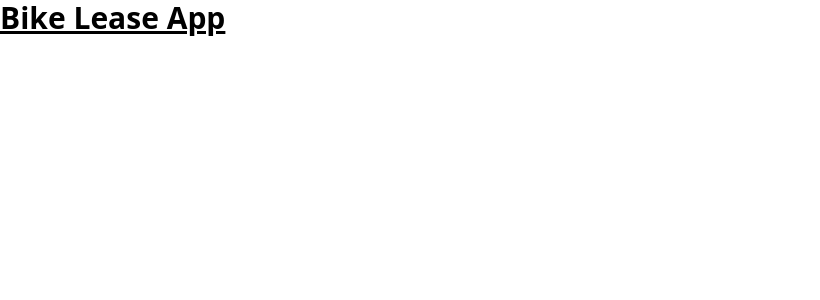
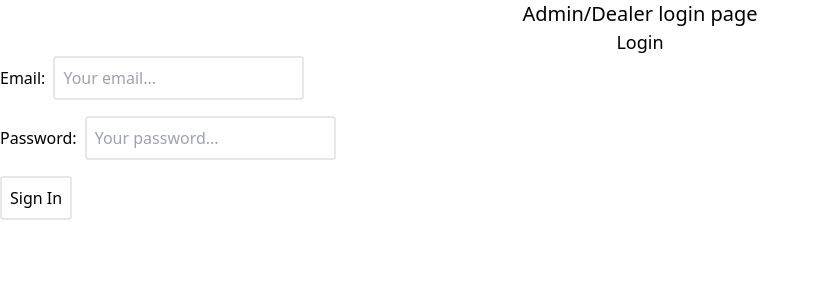
Before and after one commit to Masuda-ReliSource/bike_lease_frontend, a React (Create React App) app: page / in a window 1280 px wide. Shown: the top 300 px of the page, without its empty margins (0-820 px from the left). Built offline with nearby package versions, Linux system fonts and the light colour scheme.

Commit message:
dealer or admin sign in page

```diff
--- a/package.json
+++ b/package.json
@@ -5,15 +5,18 @@
   "dependencies": {
     "@emotion/react": "^11.10.6",
     "@emotion/styled": "^11.10.6",
+    "@hookform/resolvers": "^2.9.11",
     "@mui/material": "^5.11.11",
     "@testing-library/jest-dom": "^5.14.1",
     "@testing-library/react": "^13.0.0",
     "@testing-library/user-event": "^13.2.1",
+    "axios": "^1.3.4",
     "react": "^18.2.0",
     "react-dom": "^18.2.0",
     "react-hook-form": "^7.43.3",
     "react-scripts": "5.0.1",
-    "web-vitals": "^2.1.0"
+    "web-vitals": "^2.1.0",
+    "yup": "^1.0.2"
   },
   "scripts": {
     "start": "react-scripts start",
--- a/src/App.js
+++ b/src/App.js
@@ -1,10 +1,10 @@
+import Login from './pages/Login';
 
 function App() {
   return (
     <div>
-      <h1 className="text-3xl font-bold underline">
-        Bike Lease App
-      </h1>
+      <h1 className='text-xl text-center'>Admin/Dealer login page</h1>
+      <Login />
     </div>
   );
 }
--- /dev/null
+++ b/src/lib/http_services.js
@@ -0,0 +1,10 @@
+import axios from "axios";
+
+export const postData = async (url, data) => {
+    try {
+        const response = await axios.post(`${process.env.REACT_APP_BASE_URL}/${url}`, data);
+        return response.data;
+    } catch(err){
+        return err.response;
+    }
+};
--- /dev/null
+++ b/src/pages/Login.js
@@ -0,0 +1,45 @@
+import React from 'react';
+import { useForm } from 'react-hook-form';
+import { postData } from '../lib/http_services';
+
+function Login() {
+  const { register, handleSubmit } = useForm();
+
+  const submitForm = async (data) => {
+    const params = {
+      email: data.email,
+      password: data.password,
+    }
+    const response = await postData('/api/v1/sessions/sign_in', params);
+    console.log(response);
+  }
+
+  return (
+    <>
+    <h1 className='text-lg text-center'>Login</h1>
+    <form onSubmit={handleSubmit(submitForm)}>
+      <div className='mb-4'>
+        <label>Email:</label>
+        <input {...register("email")}
+        type="email"
+        placeholder='Your email...'
+        className="mx-2 p-2 border-2 rounded"/>
+      </div>
+      <div className='mb-4'>
+        <label>Password:</label>
+        <input {...register("password")}
+         type="password"
+         placeholder='Your password...'
+         className='mx-2 p-2 border-2 rounded'/>
+      </div>
+      <div>
+        <input className="rounded border-2 p-2"
+          type='submit'
+          value='Sign In'/>
+      </div>
+    </form>
+    </>
+  )
+}
+
+export default Login;
```
Also changed, not shown: 1 other file (tests, documents, lock files or other folders).
